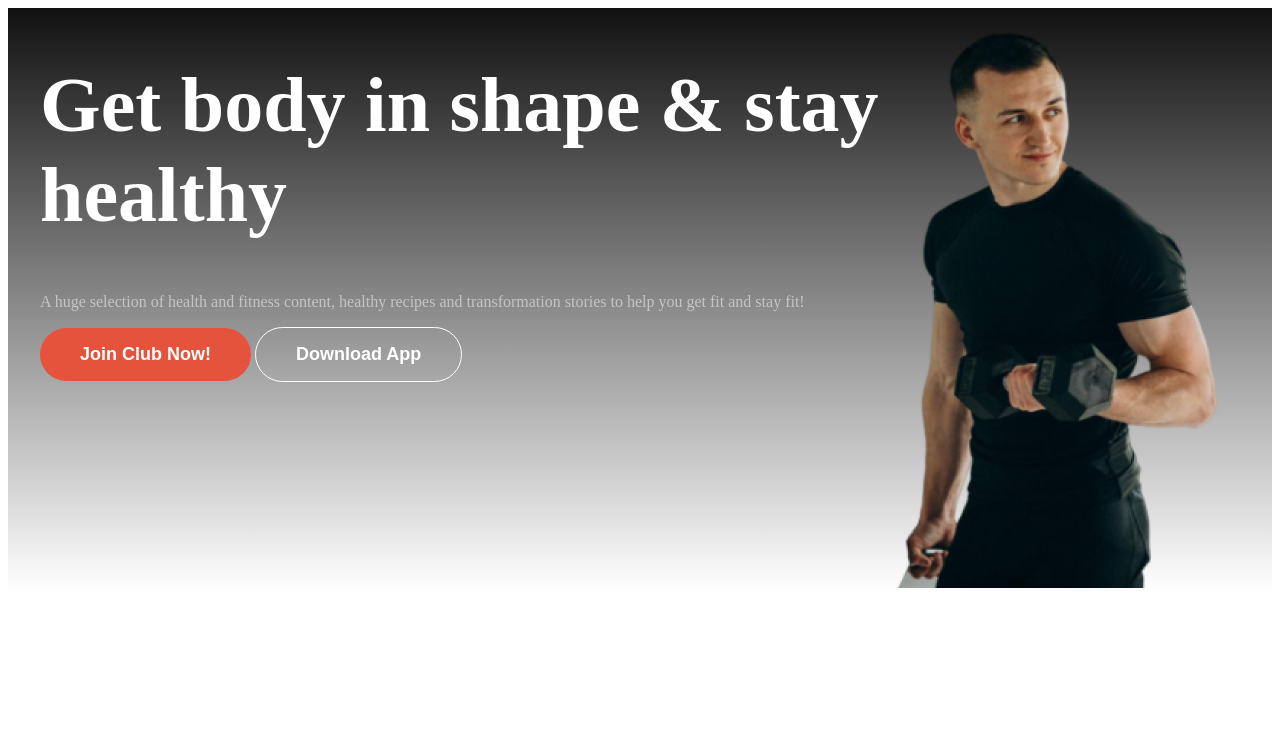
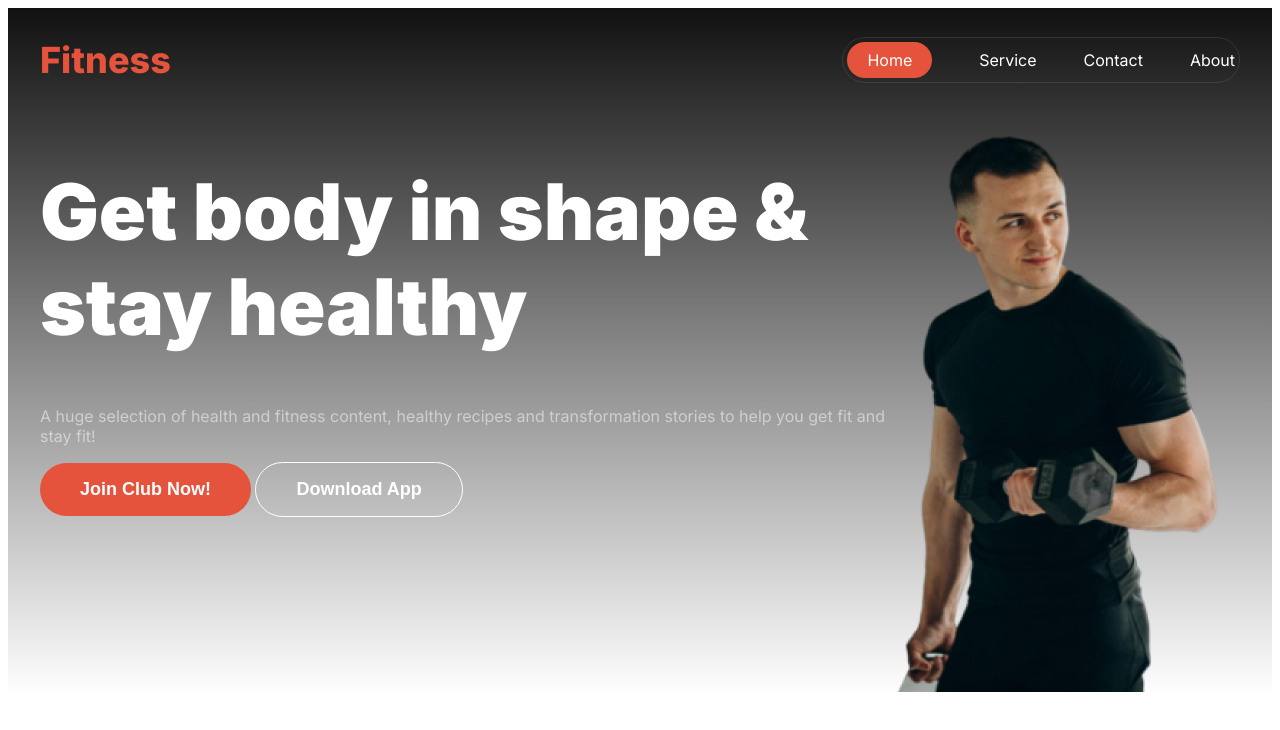
Before and after one commit to samihanishat/B10-assignment2, a plain HTML site: page index.html in a window 1280 px wide. Drawn offline with Linux system fonts and the light colour scheme.

Commit message:
Added nav bar

```diff
--- a/Styles/style.css
+++ b/Styles/style.css
@@ -1,5 +1,13 @@
+
+@import url('https://fonts.googleapis.com/css2?family=Inter:ital,opsz,wght@0,14..32,100..900;1,14..32,100..900&display=swap');
 
 
+.inter{
+  font-family: "Inter", sans-serif;
+  font-optical-sizing: auto;
+  font-weight: 400;
+  font-style: normal;
+}
 
 /* header styles */
 header{
@@ -11,6 +19,36 @@ header{
 }
 .header-main{
     display: flex;
+}
+  /* nav styles */
+nav{
+    display: flex;
+    justify-content: space-between;
+    align-items: center;
+}
+nav h2{
+    color: rgb(230, 83, 60);
+    font-weight: 800;
+    font-size: 36px;
+}
+.nav-link{
+    display: flex;
+    gap: 47px;
+    justify-content: space-evenly;
+    align-items: center;
+    box-sizing: border-box;
+border: 1px solid rgba(255, 255, 255, 0.1);
+border-radius: 39px;
+padding: 4px;
+}
+.nav-link a{
+    text-decoration: none;
+    color: rgb(255, 255, 255);
+}
+.home{
+    border-radius: 46px;
+    background: rgb(230, 83, 60);
+    padding: 8px 20px 8px 20px;
 }
 .title{
     font-weight: 900;
--- a/index.html
+++ b/index.html
@@ -6,12 +6,19 @@
     <link rel="stylesheet" href="Styles/style.css">
     <title>Document</title>
 </head>
-<body>
+<body class="inter">
     <header>
         <div class="header">
             <nav>
-                <div></div>
-                <div></div>
+                <div>
+                    <h2>Fitness</h2>
+                </div>
+                <div class="nav-link">
+                    <a href="" class="home">Home</a>
+                    <a href="">Service </a>
+                    <a href="">Contact</a>
+                    <a href="">About</a>
+                </div>
             </nav>
             <div class="header-main">
                 <div>
```
